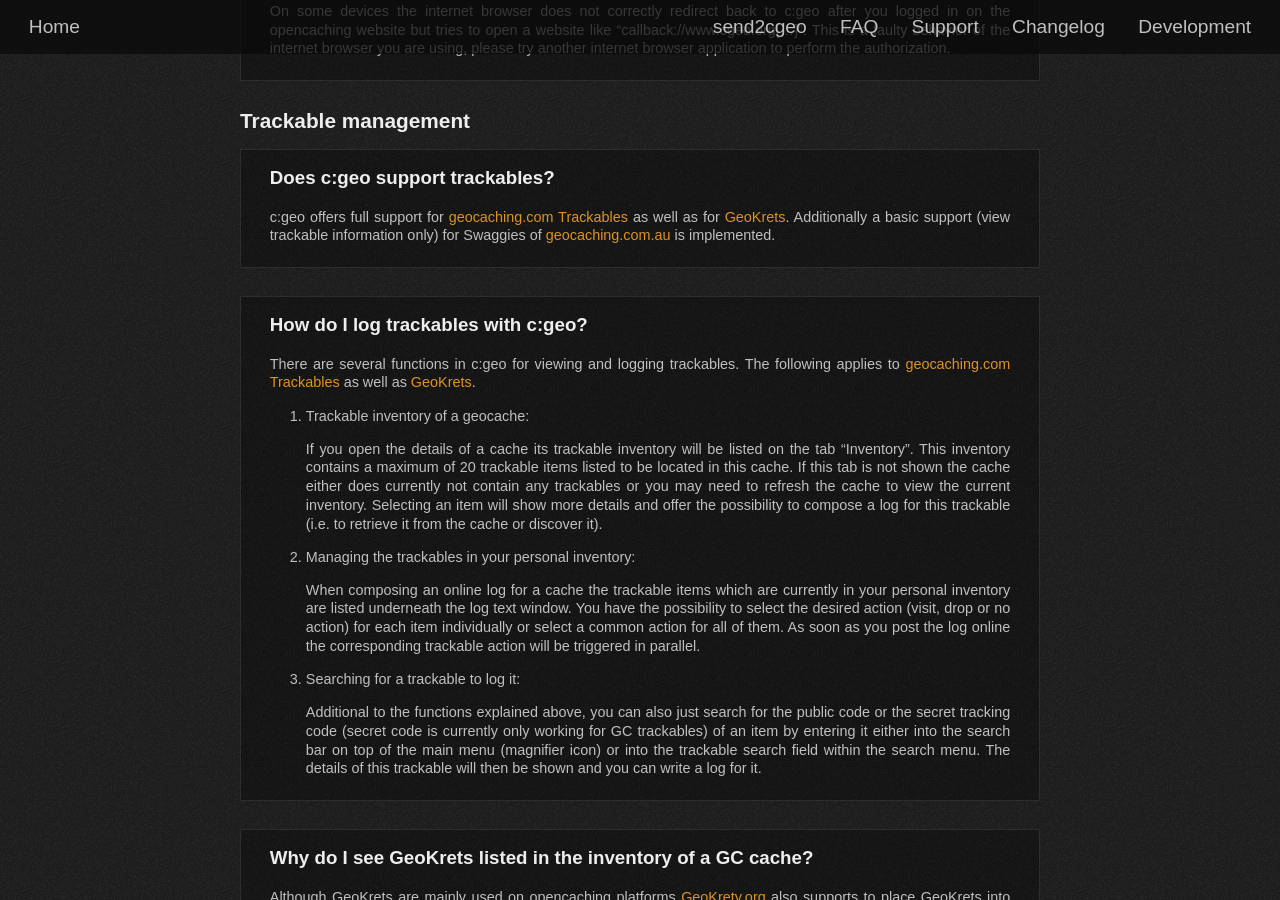
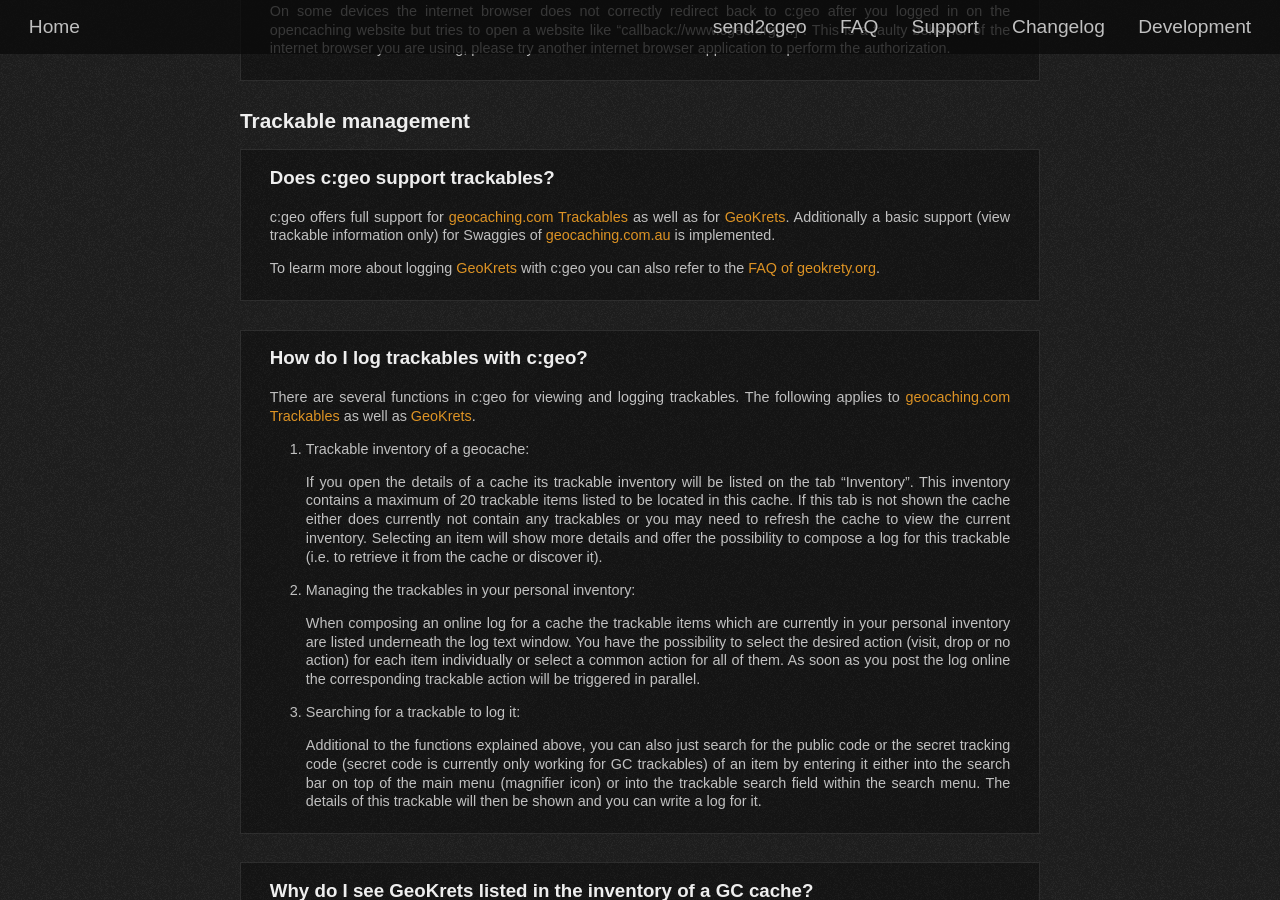
Before and after one commit to cgeo/cgeo.github.io, a Jekyll site: the page built from faq.html, in a window 1280 px wide and 900 px high, scrolled down 27266 px. Built offline with Jekyll 4.4.1, drawn with Linux system fonts in a browser that asks for light colours; some web fonts are replaced.

Commit message:
Fix #102 - Link to Geokrety FAQ

```diff
--- a/_data/faq.yml
+++ b/_data/faq.yml
@@ -1058,6 +1058,8 @@
             c:geo offers full support for [geocaching.com Trackables](http://www.geocaching.com/track/) as well as for [GeoKrets](http://www.geokrety.org).
             Additionally a basic support (view trackable information only) for Swaggies of [geocaching.com.au](http://geocaching.com.au/) is implemented.
 
+            To learm more about logging [GeoKrets](http://www.geokrety.org) with c:geo you can also refer to the [FAQ of geokrety.org](http://geokretymap.org/how-to-log-geokrety/log-geokrety-with-cgeo-android).
+
       - title: How do I log trackables with c:geo?
         id: trackables-logging
         content: |
```
